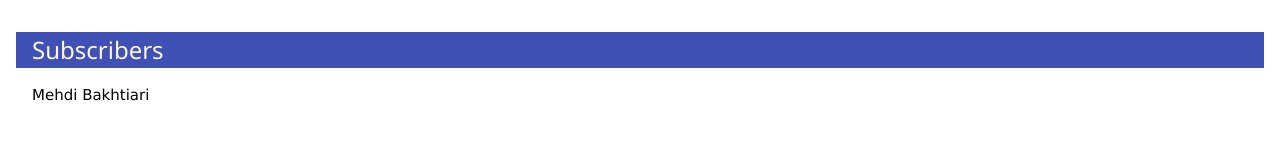
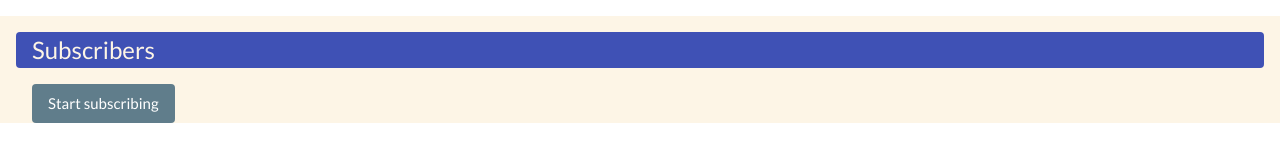
Before and after one commit to befrest/throughput-demo, a plain HTML site: page web/index.html in a window 1280 px wide. Drawn offline with nearby package versions, Linux system fonts and the light colour scheme.

Commit message:
Initial version of the demo webpage.

```diff
--- a/web/index.html
+++ b/web/index.html
@@ -5,15 +5,22 @@
     <title>Befrest Throughput Demo</title>
     <link href="https://fonts.googleapis.com/css?family=Lato" rel="stylesheet">
     <link rel="stylesheet" href="w3.css">
+    <link rel="stylesheet" href="main.css">
 </head>
 <body>
 
+<div class="w3-panel w3-sand">
+    <header class="w3-indigo w3-round">
+        <h3 class="w3-text-sand w3-margin">Subscribers</h3>
+    </header>
+    <div class="w3-container">
+        <button class="w3-button w3-blue-gray w3-hover-purple w3-round" id="subBtn" onclick="return subscribe()">
+            Start subscribing</button>
 
-<div class="w3-panel">
-    <header class="w3-indigo"><h3 class="w3-margin w3-text-sand">Subscribers</h3></header>
-    <div class="w3-container">Mehdi Bakhtiari</div>
+    </div>
 </div>
 
 <script type="text/javascript" src="https://code.jquery.com/jquery-3.3.1.min.js"></script>
+<script type="text/javascript" src="js/app.js"></script>
 </body>
 </html>
--- a/web/js/app.js
+++ b/web/js/app.js
@@ -1,6 +1,6 @@
+var subBtn = $('button#subBtn');
 
-
-$(document).ready(function() {
+$(document).ready(function () {
 
 });
 
@@ -15,3 +15,19 @@ var updateMessagesStat = function () {
 var inquiryMessageStat = function () {
 
 };
+
+var subscribe = function () {
+    $.ajax({
+        url: '',
+        method: 'POST',
+        error: function (err) {
+
+        },
+        success: function (res) {
+            subBtn.fadeOut();
+        }
+
+    });
+
+    return false;
+};
--- a/web/main.css
+++ b/web/main.css
@@ -0,0 +1,3 @@
+* {
+    font-family: 'Lato', sans-serif !important;
+}
```
